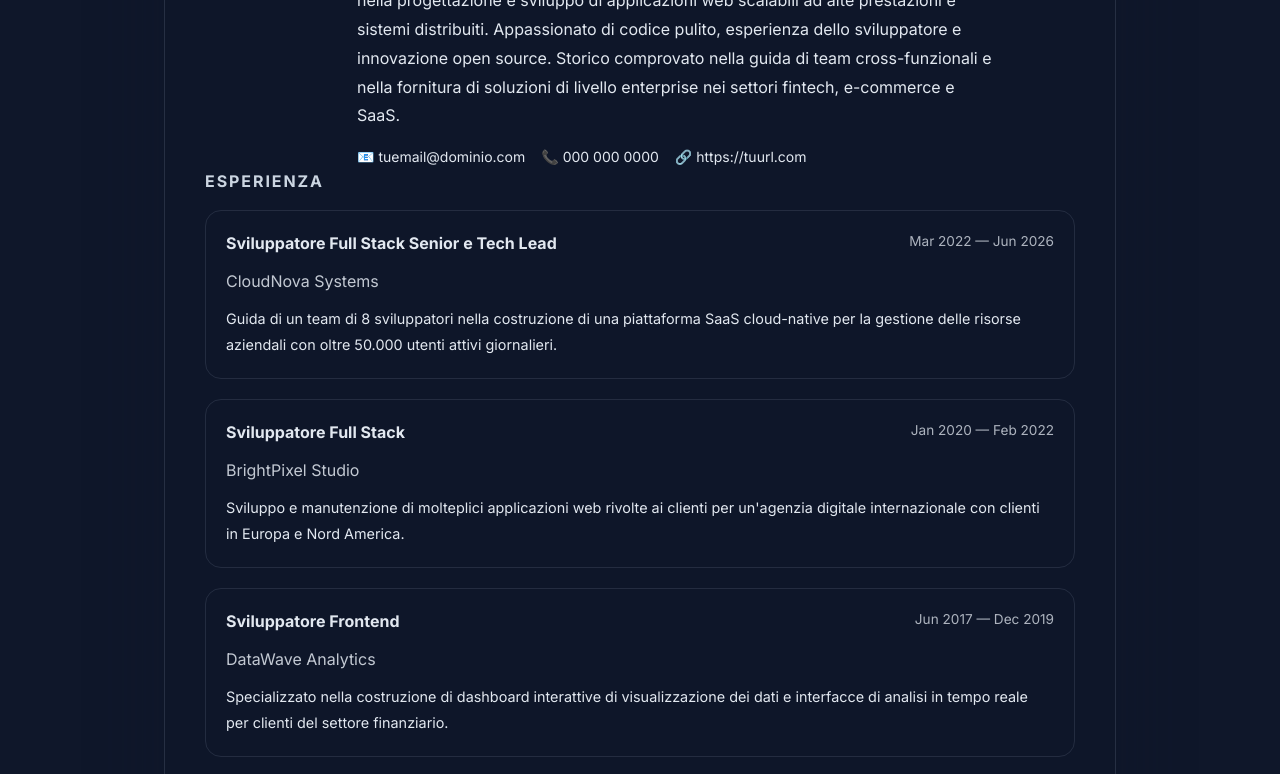
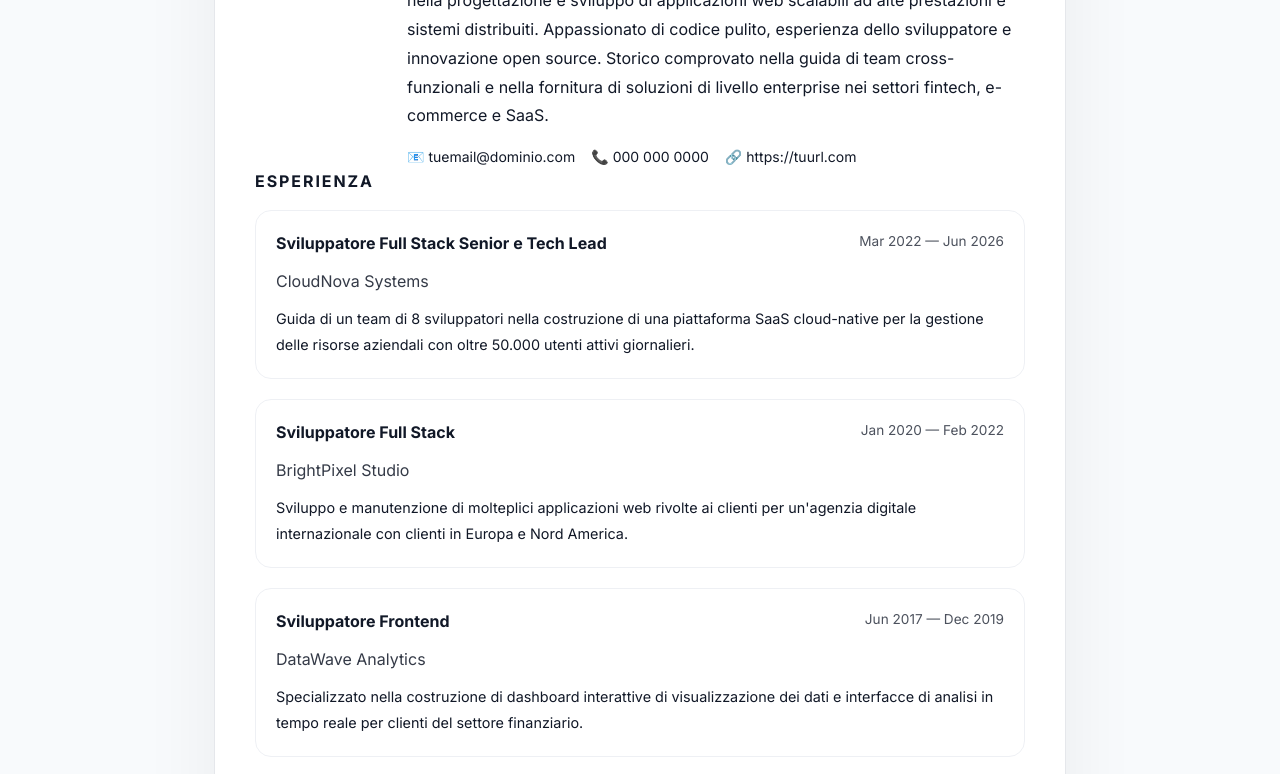
Before and after one commit to rmartinguerrero/personal-resume, a plain HTML site: page it/index.html in a window 1280 px wide. Shown: the part 299-1073 px from the top of the page. Drawn offline with Linux system fonts and the light colour scheme; a web font is replaced by a local one.

Commit message:
Publish CV: it/index.html

```diff
--- a/it/index.html
+++ b/it/index.html
@@ -7,7 +7,7 @@
   <meta name="description" content="Sviluppatore Full Stack Senior e Architetto Cloud con oltre 10 anni di esperienza nella progettazione e sviluppo di applicazioni web scalabili ad alte prestazioni e sistemi distribuiti. Appassionato di codice pulito, esperienza dello sviluppatore e innovazione open source. Storico comprovato nella guida di team cross-funzionali e nella fornitura di soluzioni di livello enterprise nei settori fintech, e-commerce e SaaS." />
   <link rel="stylesheet" href="/personal-resume/style.css" />
 </head>
-<body class="theme-techy">
+<body class="theme-minimalist">
   <nav class="top-nav"><div class="top-nav-langs"><a href="/personal-resume/es/" class="lang-link lang-link-inactive">ES</a>
 <a href="/personal-resume/it/" class="lang-link lang-link-active">IT</a>
 <a href="/personal-resume/en/" class="lang-link lang-link-inactive">EN</a></div><button class="top-nav-print" onclick="window.print()">Stampa PDF</button></nav>
```
